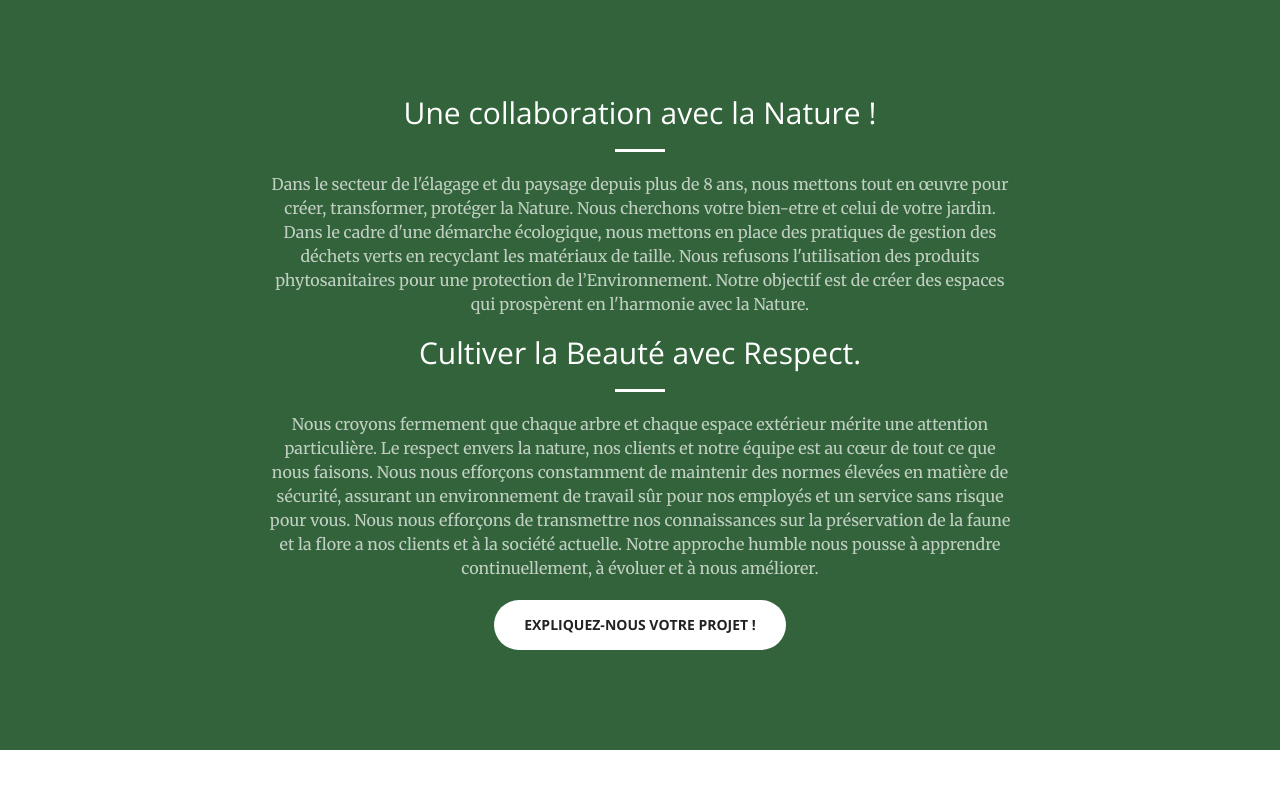
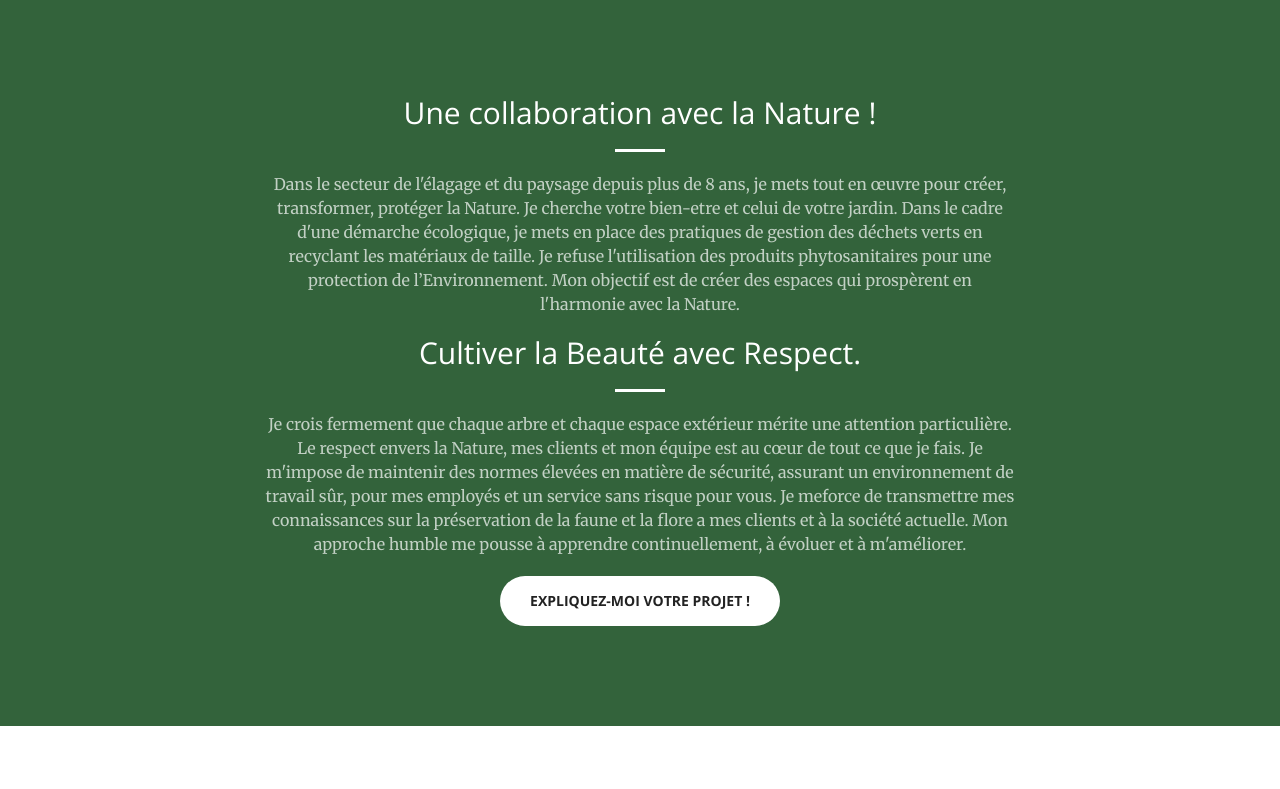
Before and after one commit to 3Abres/3Abres.github.io, a Jekyll site: the page built from index.html, in a window 1280 px wide and 900 px high, scrolled down 818 px, cut to the strip 86-875 px from the top of the window. Built offline with Jekyll 4.4.1, drawn with Linux system fonts in a browser that asks for light colours.

Commit message:
Update call-to-action.html

```diff
--- a/_includes/call-to-action.html
+++ b/_includes/call-to-action.html
@@ -4,16 +4,16 @@
             <div class="col-lg-8 col-lg-offset-2 text-center">
                 <h2 class="section-heading"> Une collaboration avec la Nature !</h2>
                 <hr class="light">
-                <p class="text-faded"> Dans le secteur de l'élagage et du paysage depuis plus de 8 ans, nous mettons tout en œuvre pour créer, transformer, protéger la Nature. Nous cherchons votre bien-etre et celui de votre jardin. Dans le cadre d'une démarche écologique, nous mettons en place des pratiques de gestion des déchets verts en recyclant les matériaux de taille. Nous refusons l'utilisation des produits phytosanitaires pour une protection de l’Environnement. Notre objectif est de créer des espaces qui prospèrent en l'harmonie avec la Nature.
+                <p class="text-faded"> Dans le secteur de l'élagage et du paysage depuis plus de 8 ans, je mets tout en œuvre pour créer, transformer, protéger la Nature. Je cherche votre bien-etre et celui de votre jardin. Dans le cadre d'une démarche écologique, je mets en place des pratiques de gestion des déchets verts en recyclant les matériaux de taille. Je refuse l'utilisation des produits phytosanitaires pour une protection de l’Environnement. Mon objectif est de créer des espaces qui prospèrent en l'harmonie avec la Nature.
 </p>
                  <h2 class="section-heading"> Cultiver la Beauté avec Respect.   </h2>
                 <hr class="light">
-                <p class="text-faded">  Nous croyons fermement que chaque arbre et chaque espace extérieur mérite une attention particulière. Le respect envers la nature, nos clients et notre équipe est au cœur de tout ce que nous faisons. Nous nous efforçons constamment de maintenir des normes élevées en matière de sécurité, assurant un environnement de travail sûr pour nos employés et un service sans risque pour vous.
+                <p class="text-faded"> Je crois fermement que chaque arbre et chaque espace extérieur mérite une attention particulière. Le respect envers la Nature, mes clients et mon équipe est au cœur de tout ce que je fais. Je m'impose de maintenir des normes élevées en matière de sécurité, assurant un environnement de travail sûr, pour mes employés et un service sans risque pour vous.
 
-Nous nous efforçons de transmettre nos connaissances sur la préservation de la faune et la flore a nos clients et à la société actuelle.
+Je meforce de transmettre mes connaissances sur la préservation de la faune et la flore a mes clients et à la société actuelle.
 
- Notre approche humble nous pousse à apprendre continuellement, à évoluer et à nous améliorer.   </p>
-                <a href="mailto:contact.les3arbres@gmail.com" class="btn btn-default btn-xl">Expliquez-nous votre projet !</a>
+ Mon approche humble me pousse à apprendre continuellement, à évoluer et à m'améliorer.   </p>
+                <a href="mailto:contact.les3arbres@gmail.com" class="btn btn-default btn-xl">Expliquez-moi votre projet !</a>
             </div>
         </div>
     </div>
```
